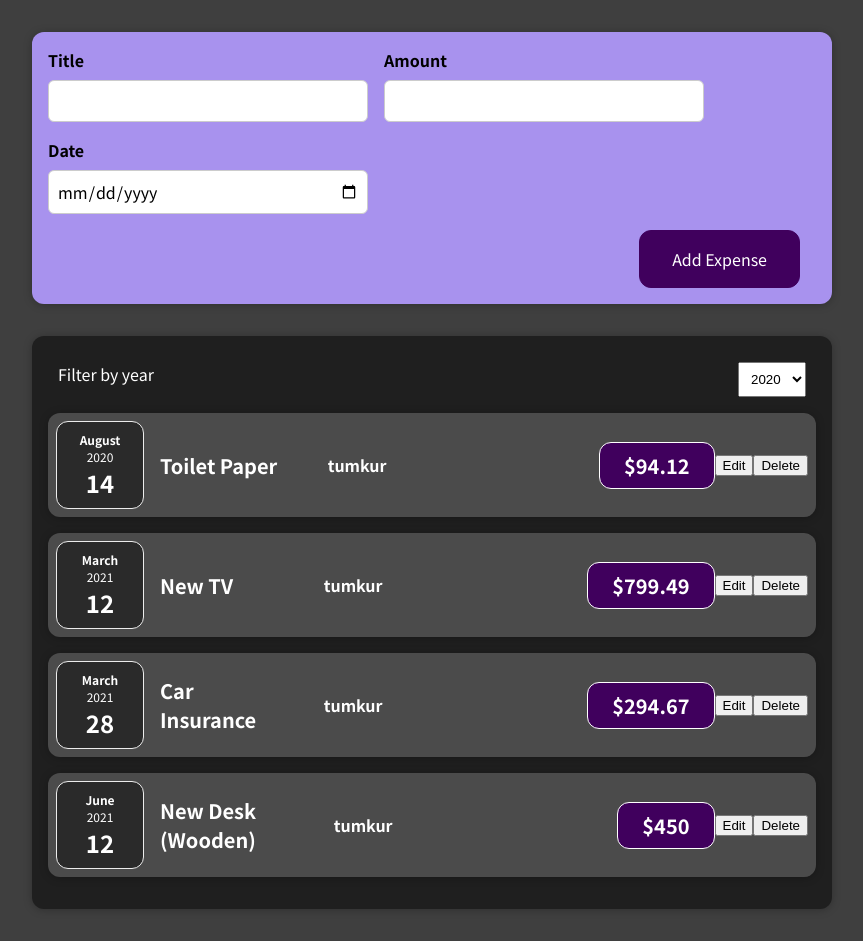
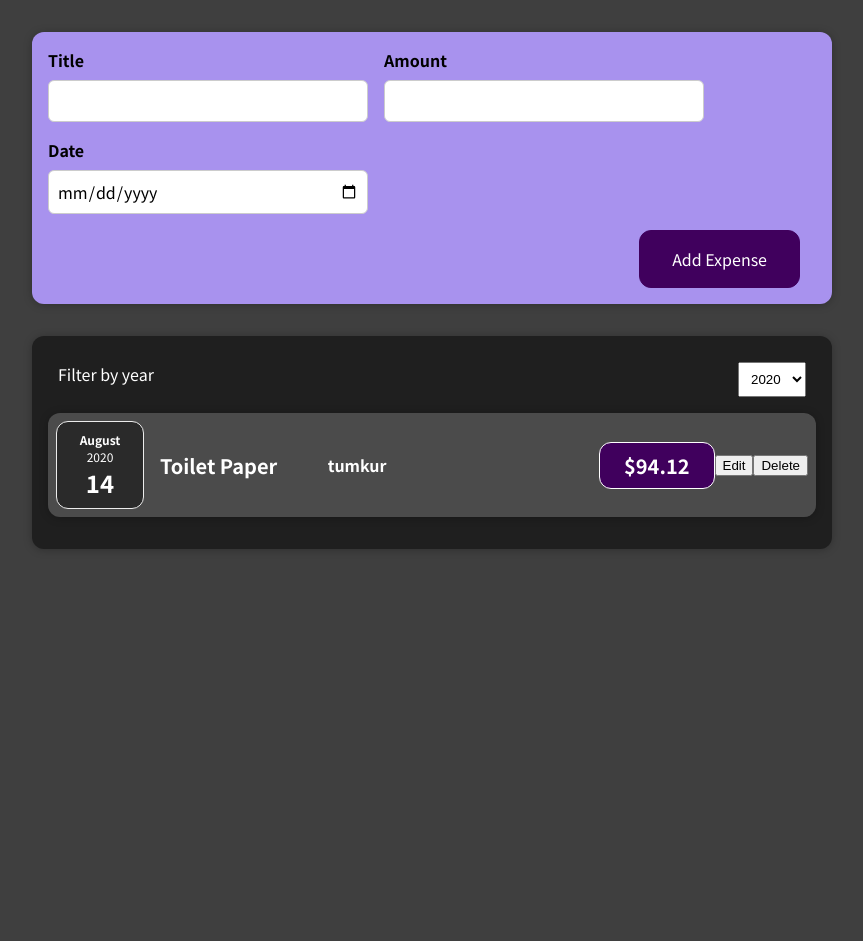
Before and after one commit to Fardeen2001/expense-tracker-in-react, a React (Create React App) app: page / in a window 1280 px wide. Shown: the whole page, without its empty margins (208-1071 px from the left). After the commit the page ends 800 px from the top, so only its background shows below. Built offline with nearby package versions, Linux system fonts and the light colour scheme.

Commit message:
filter by year added

```diff
--- a/src/components/Expenses/Expenses.js
+++ b/src/components/Expenses/Expenses.js
@@ -10,13 +10,16 @@ const Expenses = (props) => {
   const filterChangeHandler = (selectedYear) => {
     setFilteredYear(selectedYear);
   };
+  const filteredByYear = props.items.filter((expense) => {
+    return expense.date.getFullYear().toString() === filteredYear;
+  });
   return (
     <Card className="expenses">
       <ExpenseFilter
         selected={filteredYear}
         onChangeHandler={filterChangeHandler}
       />
-      {props.items.map((item) => (
+      {filteredByYear.map((item) => (
         <ExpenseItem
           key={item.id}
           title={item.title}
```
